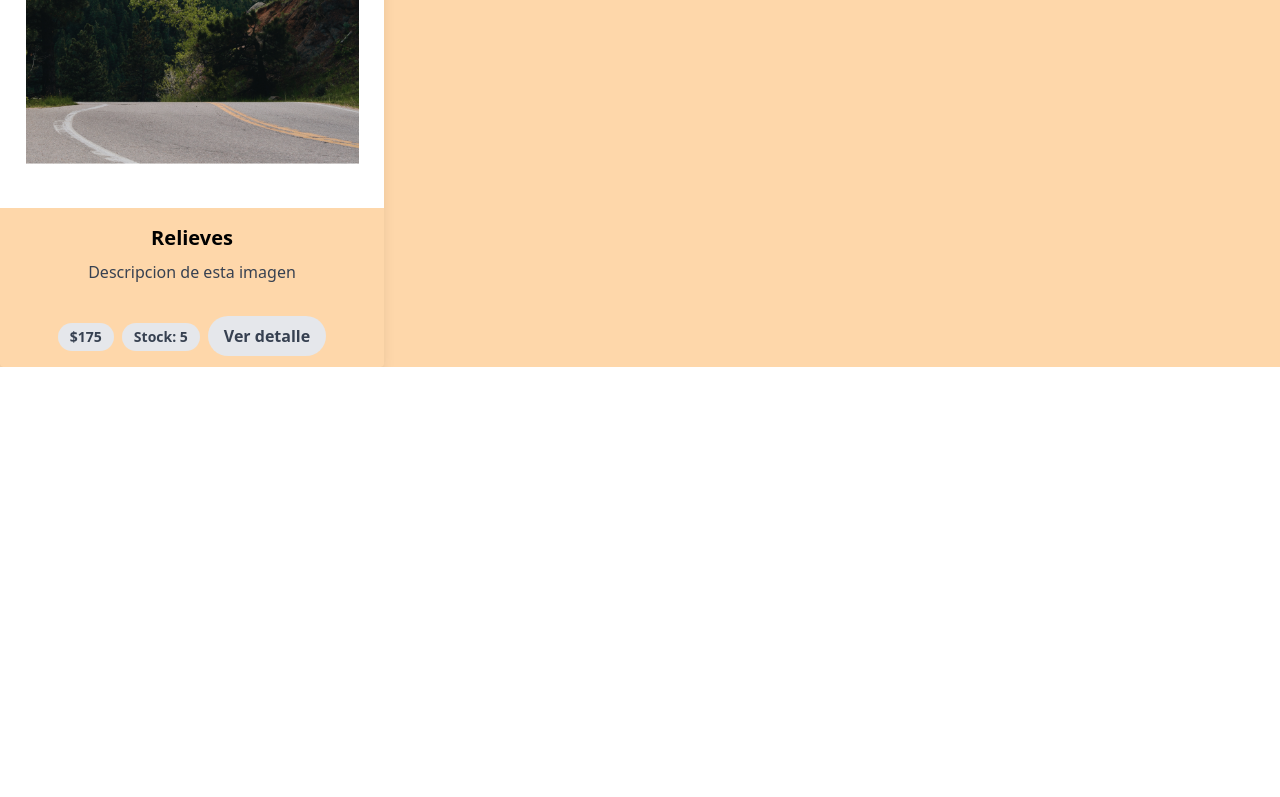
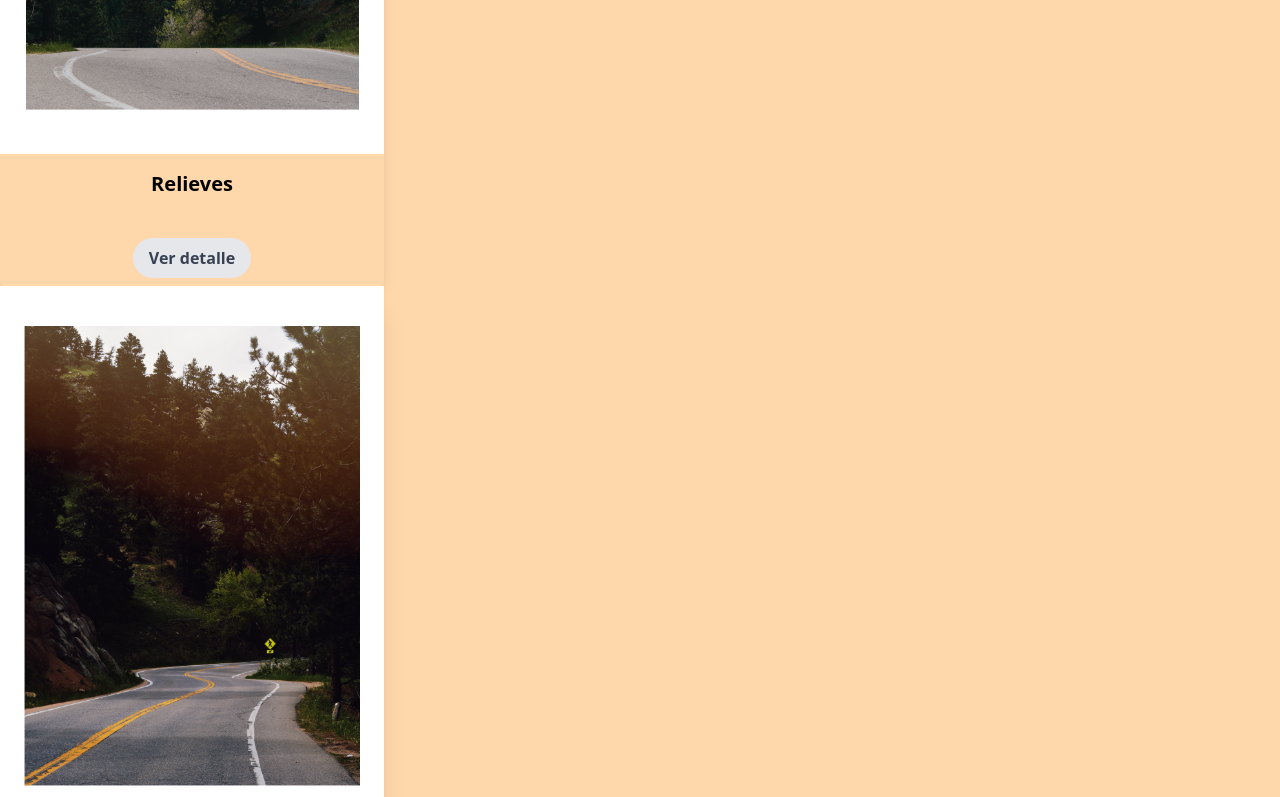
Before and after one commit to clara-vg/orange-app, a React (Create React App) app: page / in a window 1280 px wide. Shown: the part 2000-2797 px from the top of the page. Before the commit the page ends 2367 px from the top, so only its background shows below. Built offline with nearby package versions, Linux system fonts and the light colour scheme.

Commit message:
detalle de producto

```diff
--- a/src/App.js
+++ b/src/App.js
@@ -1,5 +1,6 @@
 import './App.css';
 import Counter from './components/Counter/Counter';
+import ItemDetailContainer from './components/Itemdetailcontainer/ItemDetailContainer';
 import ItemListContainer from './components/itemlistcontainer/ItemListContainer';
 import NavBar from './components/NavBar';
 
@@ -16,7 +17,7 @@ function App() {
       <NavBar />
       <Counter stock={5} initial={1} onAdd={handleOnAdd} />
       <ItemListContainer label="Aqui vas a poder encontrar el contenido de mi tienda"/>
-
+      <ItemDetailContainer  />
     </div>
   );
 }
--- a/src/asyncMock.jsx
+++ b/src/asyncMock.jsx
@@ -6,7 +6,7 @@ export const products = [
         category: "cuadros",
         img: "./images/cuadro1.png",
         stock: 5,
-        description: "Descripcion de esta imagen"
+        description: "Una técnica clave para crear bellos paisajes de montañas es incluir profundidad. Los lentes gran angular se emplean para lograr esto. Acercarte a un elemento importante en la parte inferior del marco (como una roca, o una flor). El ojo se sentirá atraído por esa zona en la fotografía."
     },
     {
         id: "2",
@@ -35,3 +35,11 @@ export const products = [
         }, 2000)
     })
 }
+
+export const getProduct = () => {
+    return new Promise((resolve) => {
+        setTimeout(() => {
+            resolve(products[0])
+        }, 2000)
+    })
+}
--- a/src/components/Item/Item.jsx
+++ b/src/components/Item/Item.jsx
@@ -4,13 +4,8 @@ const Item = ( {product} ) => {
             <img className="w-full" src= {product.img} alt="" />
         <div className="px-6 py-4">
             <div className="font-bold text-xl mb-2"> {product.name} </div>
-                <p className="text-gray-700 text-base">
-                    {product.description}
-                </p>
             </div>
         <div className="px-6 pt-4 pb-2">
-            <span className="inline-block bg-gray-200 rounded-full px-3 py-1 text-sm font-semibold text-gray-700 mr-2 mb-2"> <b> ${product.price}</b> </span>
-                <span className="inline-block bg-gray-200 rounded-full px-3 py-1 text-sm font-semibold text-gray-700 mr-2 mb-2">  <b> Stock: {product.stock} </b></span>
             <button className="bg-gray-200 hover:bg-white text-gray-700 font-bold py-2 px-4 rounded-full">
                 Ver detalle
             </button>
--- /dev/null
+++ b/src/components/Itemdetail/ItemDetail.jsx
@@ -0,0 +1,28 @@
+
+const ItemDetail = ( props ) => {
+    const {name, img, description, price, stock} = props.products
+  return (
+    <div className="card w-96 bg-base-100 shadow-xl">
+        <figure>
+            <img src= {img} alt="" />
+        </figure>
+    <div className="card-body">
+        <h2 className="card-title text-gray-900 font-bold text-xl mb-2">
+         {name}
+         </h2>
+    <div className="badge badge-secondary">
+        <p>
+        <b> Stock: {stock} </b>
+        </p>
+    </div>
+
+        <p> {description}</p>
+    <div className="card-actions justify-end">
+    <div className="badge badge-outline"><strong> ${price} </strong></div>
+    </div>
+    </div>
+</div>
+  );
+}
+
+export default ItemDetail
--- /dev/null
+++ b/src/components/Itemdetailcontainer/ItemDetailContainer.jsx
@@ -0,0 +1,22 @@
+import { useState, useEffect } from "react";
+import { getProduct } from "../../asyncMock";
+import ItemDetail from "../Itemdetail/ItemDetail";
+
+const ItemDetailContainer = (products) => {
+    const [product, setProduct] = useState([])
+
+    useEffect(() => {
+        getProduct().then(response => {
+            setProduct(response)
+        }).catch(error => {
+            console.log(error)
+        })
+    }, [])
+
+  return (
+    <div>
+        <ItemDetail products={product} />
+    </div>
+  )
+}
+export default ItemDetailContainer
```
